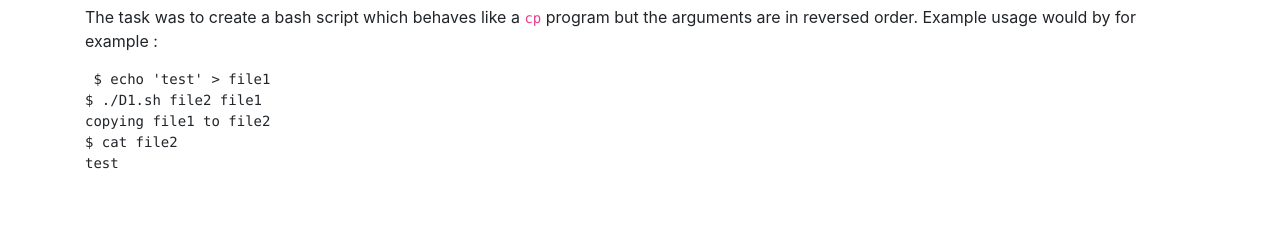
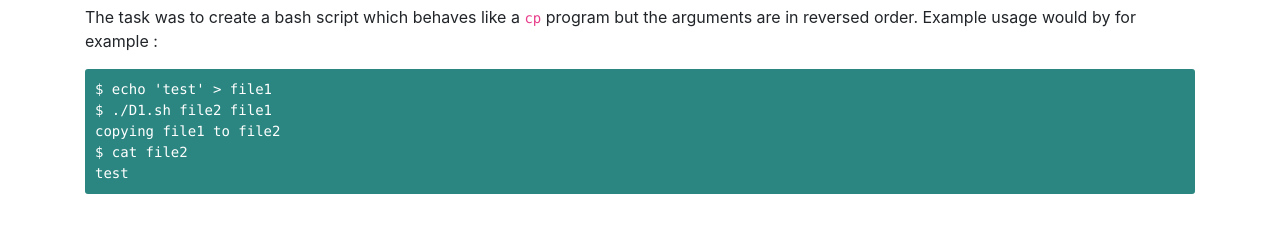
Before and after one commit to sukovanej/muni-unix-reseni, a plain HTML site: page index.html in a window 1280 px wide. Shown: the part 97-330 px from the top of the page. Drawn offline with nearby package versions, Linux system fonts and the light colour scheme.

Commit message:
code styling

```diff
--- a/index.html
+++ b/index.html
@@ -8,6 +8,14 @@
         <!-- Bootstrap CSS -->
         <link rel="stylesheet" href="https://stackpath.bootstrapcdn.com/bootstrap/4.1.0/css/bootstrap.min.css" integrity="sha384-9gVQ4dYFwwWSjIDZnLEWnxCjeSWFphJiwGPXr1jddIhOegiu1FwO5qRGvFXOdJZ4" crossorigin="anonymous">
 
+        <style>
+            pre {
+                background: #2b8681;
+                padding: 10px;
+                color: #fff;
+                border-radius: 3px;
+            }
+        </style>
     </head>
     <body>
         <div class="container">
@@ -19,7 +27,7 @@
             program but the arguments are in reversed order. Example usage would by for
             example :</p>
 
-<pre><code> $ echo 'test' > file1
+<pre><code>$ echo 'test' > file1
 $ ./D1.sh file2 file1
 copying file1 to file2
 $ cat file2
```
